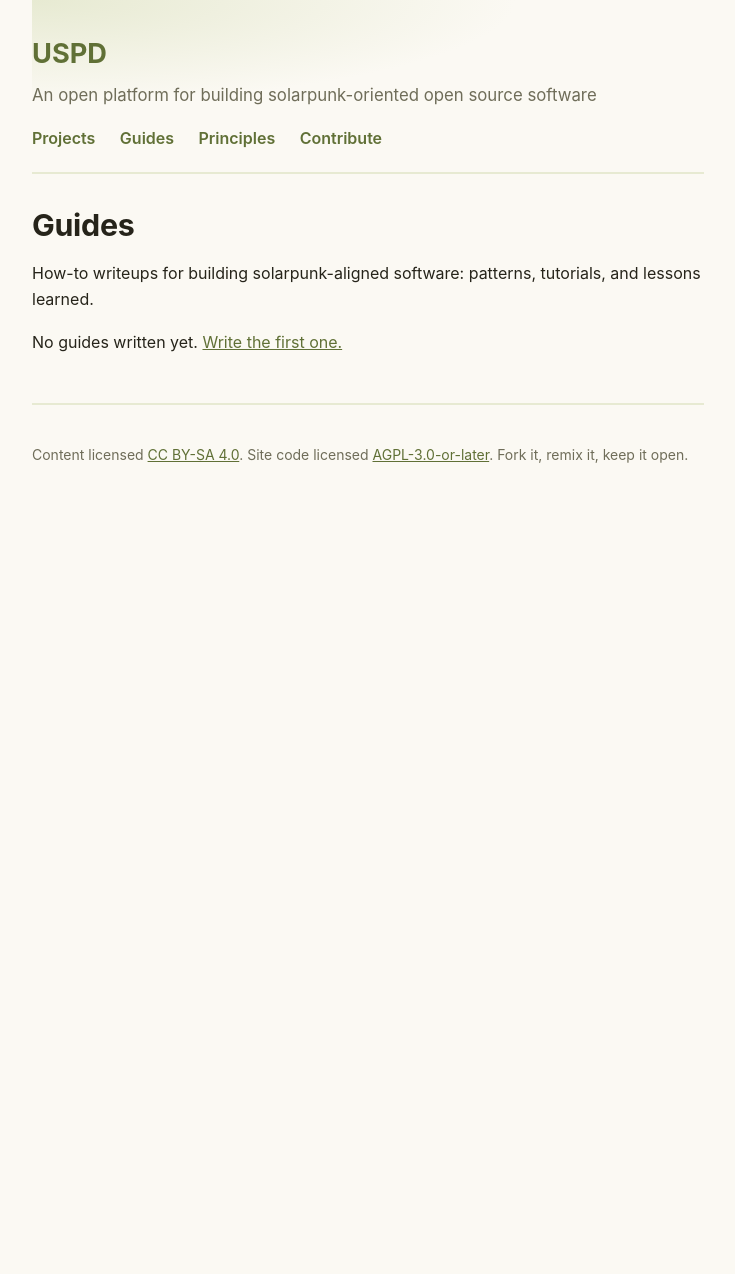
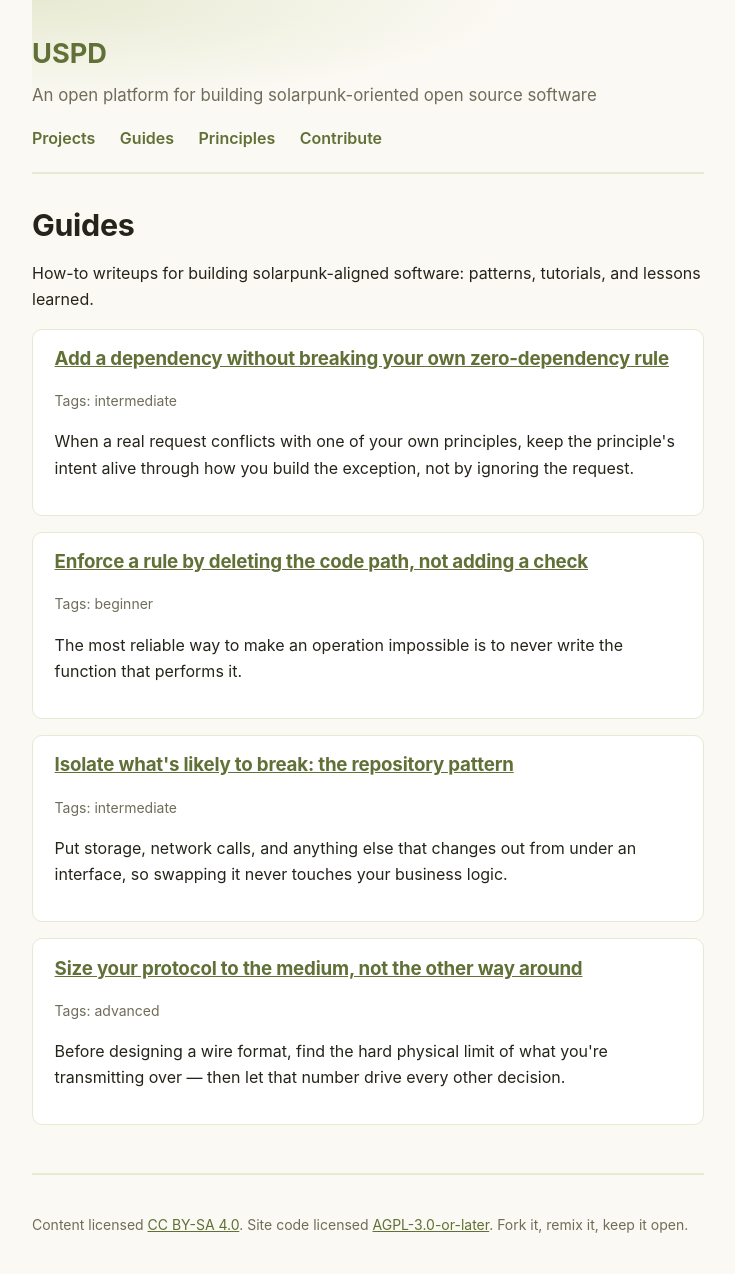
Before and after one commit to isidman/USPD, a Jekyll site: the page built from guides/index.md, in a window 1280 px wide. Shown: the whole page, without its empty margins (272-1007 px from the left). Built offline with Jekyll 4.4.1, drawn with Linux system fonts in a browser that asks for light colours; before the commit the page ends 900 px from its top, so only the background shows below that; part of the change alters nothing that is shown.

Commit message:
Add four guides grounded in real code, cite all principle sources
Guides section was empty. Each guide teaches one principle through a
worked example that's actually built and tested in this repo, not
hypothetical advice:

- Isolate what's likely to break -- toolshed's swappable storage
  repositories (memory vs jsonfile behind the same interface)
- Size your protocol to the medium -- meshfeed's LoRa packet budget,
  derived from a cited hard constraint rather than picked by feel
- Enforce a rule by deleting the code path -- deltos's Ledger having
  no transfer/send/spend method anywhere, asserted by its own test
- Progressive enhancement, actually verified -- this site's own
  anime.js addition, and the three failure-mode Playwright passes
  that proved the fallback holds rather than just asserting it does

Every file path and method signature cited was checked against the
real source before writing it down (caught and fixed two: deltos's
ledger lives at src/engine/, not internal/engine/, and it exposes more
read methods than the first draft claimed).

Enriched principles.md's citations: added the green/sustainable
software engineering sources (Green Software Foundation, GREENS
workshop, LIMITS workshop) that CLAUDE.md itself cites but the public
principles page previously dropped, and added a Sources section
pointing to the additional prior art each project cited when actually
applying a principle (meshfeed -> Secure Scuttlebutt + Meshtastic,
deltos -> demurrage currency / Gesell's Freigeld) rather than
repeating project-specific reasoning at the site level.

Verified, not assumed: built the full site, grepped every generated
file for any un-prefixed absolute link (none), then served it under a
real /USPD/ path prefix and drove it with Playwright through the
guides index, a guide detail page, and the principles page -- zero
failed requests.

Co-Authored-By: Claude Sonnet 5 <noreply@anthropic.com>
Claude-Session: https://claude.ai/code/session_01LkqVYif4XVpSP4ZJTXSjB2

````diff
--- /dev/null
+++ b/_guides/enforce-by-deleting-the-code-path.md
@@ -0,0 +1,75 @@
+---
+title: "Enforce a rule by deleting the code path, not adding a check"
+summary: "The most reliable way to make an operation impossible is to never write the function that performs it."
+difficulty: beginner
+related_projects:
+  - deltos
+---
+
+## Two ways to forbid something
+
+Say your system needs a rule like "users can't transfer credits to each
+other." There are two ways to build that:
+
+**Option A — a permission check.** Write a `transfer(from, to, amount)`
+function, then guard it: `if !currentUser.canTransfer() { return error }`.
+The capability exists in the code; something else decides, at runtime,
+whether to allow it this time.
+
+**Option B — no function.** Don't write `transfer` at all. There is no
+code path that moves value between two accounts, anywhere in the module.
+
+Option A is usually where people start, because it maps directly onto how
+the rule is described ("users can't transfer" sounds like "check if they
+can, then decide"). But every permission check is something that can be
+misconfigured, bypassed by a new code path that forgets to call it, or
+quietly changed by someone who doesn't know why it's there. A function
+that was never written can't be bypassed, because there's nothing to call.
+
+This is [USPD principle 6]({{ '/principles/' | relative_url }}) applied
+to correctness, not just dependencies: "the most reliable component is
+the one that doesn't exist." A permission check is a component. Its
+absence is more reliable than its presence.
+
+## When this applies
+
+Not every rule can be an absence — sometimes the capability has to exist
+for some users and not others, and a permission check is the only honest
+option. Option B works specifically when **nobody**, under any
+circumstance, is supposed to have the capability. If the rule is really
+"only admins can transfer," that's Option A — a check, applied correctly.
+If the rule is "credits are not a currency, they cannot be transferred,
+full stop," that's Option B — and writing the function "just in case,
+gated behind a check" undersells how firm the rule actually is.
+
+## Worked example
+
+[`deltos`]({{ '/projects/deltos/' | relative_url }})'s credit ledger has
+exactly this rule: credits are non-transferable by design, stated as an
+architectural constraint in the project's own specification, not a policy
+decision that could reasonably change. `src/engine/ledger.ts`'s `Ledger`
+class has one way in (`record`) and several ways to read (`history`,
+`currentBalance`, and two projection helpers) — but critically, no way to
+move value between two ledgers:
+
+```typescript
+class Ledger {
+  record(input: NewContribution): Contribution { /* ... */ }
+  currentBalance(now: number, essentialsOptedOut: boolean): number { /* ... */ }
+  // ...history() and two projection methods, all read-only
+}
+```
+
+No `transfer`, `send`, or `spend` method exists anywhere in the file, or
+anywhere in the package. The test suite documents this as deliberate
+rather than accidental — `ledger.test.ts` asserts those methods are
+`undefined` on the class, so if one is ever added, the test fails and
+points back at the comment explaining why it wasn't there in the first
+place, rather than silently allowing a rule to erode.
+
+## The tell
+
+If you find yourself writing a comment like `// never call this in
+production` or `// this should always return false`, that's a sign the
+capability shouldn't exist as a callable function at all. Delete the
+function; keep the comment as the explanation for why it's gone.
--- /dev/null
+++ b/_guides/isolate-what-breaks.md
@@ -0,0 +1,89 @@
+---
+title: "Isolate what's likely to break: the repository pattern"
+summary: "Put storage, network calls, and anything else that changes out from under an interface, so swapping it never touches your business logic."
+difficulty: intermediate
+related_projects:
+  - toolshed
+---
+
+## The problem
+
+Storage backends change. A prototype starts with an in-memory map; a real
+deployment needs a database; a test needs something fast and disposable.
+If your business logic calls `sql.Query(...)` directly, every one of those
+changes means editing the code that actually matters — the part that
+decides *what* to store, not *where*.
+
+USPD's own [principles]({{ '/principles/' | relative_url }}) name this
+directly: isolate what's likely to break behind a clearly named, swappable
+adapter. "Likely to break" isn't limited to literal failures — it also
+means "likely to change," which storage always does.
+
+## The pattern
+
+Define the interface where you *use* it, not where you implement it. This
+is the opposite of how it's often taught (define the interface next to the
+struct that implements it) — but if the interface lives with the consumer,
+the consumer never needs to know which implementation it's talking to.
+
+In pseudocode:
+
+```
+// In the package that does the actual work:
+interface ResourceRepository {
+    Create(resource) error
+    Get(id) (resource, error)
+    List() ([]resource, error)
+}
+
+type Service struct {
+    resources ResourceRepository   // not a concrete database type
+}
+
+func (s *Service) AddResource(r resource) error {
+    // business logic here never mentions SQL, JSON files, or memory maps
+    return s.resources.Create(r)
+}
+```
+
+Then write as many implementations of that interface as you need:
+
+```
+// memory/store.go — for tests, zero setup
+type Store struct { data map[string]resource }
+func (s *Store) Create(r resource) error { s.data[r.ID] = r; return nil }
+
+// jsonfile/store.go — for a real but simple deployment
+type Store struct { path string }
+func (s *Store) Create(r resource) error { /* read file, append, write file */ }
+```
+
+`Service` doesn't change no matter which one you pass it.
+
+## Worked example
+
+[`toolshed`]({{ '/projects/toolshed/' | relative_url }}) does exactly
+this. `lending.ResourceRepository` and `lending.LoanRepository` are
+defined in `internal/lending/service.go` — next to `lending.Service`,
+the thing that *uses* them, not next to any implementation.
+
+Two implementations exist, both passing the same tests because they
+satisfy the same interface:
+
+- `internal/storage/memory` — an in-memory map, used by every unit test.
+  No setup, no cleanup, no network.
+- `internal/storage/jsonfile` — a real but simple backend for the runnable
+  demo, storing data as human-readable JSON on disk.
+
+`toolshed/BLUEPRINT.md` names the next step this pattern sets up for free:
+"swap in Postgres or SQLite by implementing the same two interfaces —
+`lending` and `api` don't change." Nobody has done that yet, but the
+seam is already there, proven by the fact that two implementations
+already exist and neither required touching `Service`.
+
+## How to tell if you've done this right
+
+Try to describe your business logic out loud without saying the name of
+a database, file format, or network library. If you can't, the interface
+boundary is in the wrong place — it's leaking implementation detail into
+the part of the code that should only care about *what*, not *how*.
--- /dev/null
+++ b/_guides/progressive-enhancement-without-breaking-your-own-rules.md
@@ -0,0 +1,75 @@
+---
+title: "Add a dependency without breaking your own zero-dependency rule"
+summary: "When a real request conflicts with one of your own principles, keep the principle's intent alive through how you build the exception, not by ignoring the request."
+difficulty: intermediate
+---
+
+## The situation
+
+USPD's [principles]({{ '/principles/' | relative_url }}) say "no
+extraneous components" and "common and bulk over novel." For a while, that
+meant this site shipped zero JavaScript — plain HTML and CSS, nothing to
+load, nothing to fail. Then a real request came in: add animations, using
+a specific library, for a better feel.
+
+That's a direct request, not a suggestion to weigh — but "just add the
+script tag" would quietly break the actual reason the zero-JS rule
+existed: content that depends on a third-party CDN to become visible is
+one ad-blocker or one outage away from a blank page. The fix isn't to
+refuse the request or to follow it carelessly. It's to build the
+exception so the *reason* behind the old rule still holds, even though
+the rule's letter no longer does.
+
+## The method: progressive enhancement, actually verified
+
+"Progressive enhancement" is a familiar phrase — build a working baseline,
+then layer enhancements on top that degrade safely if they fail. The part
+usually skipped is the *verified* half: most code that claims to degrade
+gracefully has never actually been run with the enhancement missing.
+
+1. **Make the baseline state the real, final state.** Not a hidden state
+   waiting for JavaScript to reveal it — the plain-CSS version should be
+   what a user is looking at if nothing else ever loads.
+2. **Let the enhancement layer add on top, never replace.** It should be
+   physically impossible for the enhancement's failure to leave the page
+   in a worse state than the baseline.
+3. **Test the failure case, not just the success case.** Block the
+   dependency. Set the accessibility preference that should disable it.
+   Confirm the baseline still holds under both — with an actual browser,
+   not by inspecting the code and assuming it's fine.
+
+## Worked example
+
+USPD's own homepage does this for its card entrance animation. The
+CSS (`assets/css/style.css`) never hides `.reveal` elements — they're
+fully visible by default, full stop. `assets/js/site.js` is the entire
+enhancement, and it's structured as a sequence of early-exit guards:
+
+```js
+if (typeof anime === "undefined") return;               // CDN failed to load
+if (matchMedia("(prefers-reduced-motion: reduce)").matches) return; // visitor opted out
+// only past both guards does anything get animated —
+// and even then, elements were already visible before this ran
+```
+
+This was verified three separate ways with a real browser (Playwright),
+not asserted in a comment and trusted:
+
+- The CDN request blocked entirely → content stayed fully visible.
+- `prefers-reduced-motion: reduce` set → content stayed fully visible
+  immediately, no animation delay.
+- The real library actually loaded → the animation genuinely ran, caught
+  mid-interpolation (opacity at 0.89 partway through a fade) before
+  settling at 1.
+
+All three had to pass before the change shipped. Two of three are the
+"boring" failure cases — the ones that are easy to skip testing because
+nothing looks broken in the editor.
+
+## The general lesson
+
+A principle being overridden by a specific request isn't a reason to drop
+the principle everywhere it touches the change. It's a reason to ask what
+the principle was actually protecting against, and build the exception so
+that protection survives — then prove it survived, rather than assuming
+good structure implies correct behavior.
--- /dev/null
+++ b/_guides/size-your-protocol-to-the-medium.md
@@ -0,0 +1,76 @@
+---
+title: "Size your protocol to the medium, not the other way around"
+summary: "Before designing a wire format, find the hard physical limit of what you're transmitting over — then let that number drive every other decision."
+difficulty: advanced
+related_projects:
+  - meshfeed
+---
+
+## The mistake this guide helps you avoid
+
+It's tempting to design a message format the way you'd design an API
+response — pick a friendly serialization (JSON is the default reflex),
+add the fields you need, ship it. That works fine over HTTP, where a
+payload can be kilobytes without anyone noticing.
+
+It fails completely on a constrained medium. LoRa radio, for example, has
+a real payload ceiling of roughly 51–222 bytes depending on spreading
+factor and region. JSON's per-field key overhead (`{"borrower_id":"alice"}`
+spends 15 bytes on the key alone) can blow that budget before you've sent
+any actual data. USPD's [common/bulk principle]({{ '/principles/' | relative_url }})
+says default to boring formats — but "boring" has to be relative to your
+actual constraint, and on a 200-byte budget, JSON is the exotic choice,
+not the safe one.
+
+## The method
+
+1. **Find the hard number first.** Not an estimate — a cited one, from the
+   medium's actual specification. For LoRa this is the regional parameters
+   documentation (e.g. The Things Network's EU868 page). Write it down as
+   a named constant before you design anything else.
+
+2. **Budget the header before the payload.** Decide what every message
+   needs regardless of type — a type tag, an identifier, a hop count,
+   a dedup ID — and size that first. It's fixed overhead you pay on every
+   message, so it should be as small as correctness allows.
+
+3. **Derive every other limit from the first number.** Don't pick a
+   separate "max content length" by feel — subtract the header size (and
+   any per-type fields) from the hard ceiling. If the ceiling ever changes
+   (a different spreading factor, a different radio entirely), one
+   constant changes and everything downstream stays consistent.
+
+4. **Write a test that asserts the boundary, not just the happy path.**
+   A test that proves content one byte over the limit is rejected, and
+   content exactly at the limit fits, catches the actual failure mode —
+   silent truncation or a dropped packet in the field — before it ships.
+
+## Worked example
+
+[`meshfeed`]({{ '/projects/meshfeed/' | relative_url }}) does all four
+steps in `internal/domain/packet.go`:
+
+```go
+// The hard number, cited, as the one thing everything else derives from:
+const MaxPacketBytes = 200
+
+// The header every message pays regardless of type:
+//   type(1) + feedID(8) + TTL(1) + msgID(4) = 14 bytes
+const headerBytes = 1 + 8 + 1 + 4
+
+// Derived, not independently chosen:
+const MaxItemContentBytes = MaxPacketBytes - headerBytes - 4 - 4
+```
+
+`internal/domain/packet_test.go` asserts the boundary directly:
+content at exactly `MaxItemContentBytes` fits in exactly `MaxPacketBytes`;
+content one byte over is rejected with `ErrPacketTooLong`. Both are real,
+executable tests — not a comment claiming the limit is respected.
+
+## When this applies beyond radio
+
+The same method applies to SMS (160 characters), a QR code's data
+capacity, or any message queue with a per-message size limit your
+provider bills you for. The medium's ceiling is always non-negotiable;
+your format is the only variable you control, so let the ceiling drive
+the format instead of hoping your format fits.
--- a/principles.md
+++ b/principles.md
@@ -7,14 +7,14 @@ permalink: /principles/
 
 USPD catalogs and documents software built along Solarpunk lines: technology
 that serves people and ecosystems, designed to be repaired and remixed
-rather than replaced. These principles come from Pete Seeger's repair
-hierarchy, [Solarpunk City](https://solarpunkcity.org/)'s design principles
-(CC0), and the [GOSH Manifesto](https://openhardware.science/gosh-manifesto/)
-for open hardware — adapted for software.
+rather than replaced.
 
 They're also the checklist we ask contributors to run a project against
 before cataloging it here (see the `principles` field in a
-[project entry]({{ '/contributing/' | relative_url }})).
+[project entry]({{ '/contributing/' | relative_url }})), and the same
+checklist this repository's own code is written against — see
+[`CLAUDE.md`](https://github.com/isidman/USPD/blob/main/CLAUDE.md) in the
+repo root.
 
 1. **Repair over replace.** Prefer mature, widely-maintained dependencies.
    A broken or abandoned dependency should be swappable, not a reason to
@@ -48,3 +48,52 @@ before cataloging it here (see the `principles` field in a
   stays low.
 - Projects listed here should stay forkable — permissive or copyleft
   licensing, never closed.
+
+## Sources
+
+The 8 numbered rules above come from three places, cross-checked against
+each other rather than taken from just one:
+
+- **Pete Seeger's repair hierarchy** — reduce, reuse, repair, rebuild,
+  refurbish, refinish, resell, recycle, compost, in that order of
+  preference. Rules 1 and 6 are this applied to dependencies: prefer
+  keeping what exists over replacing it, and prefer not needing the thing
+  at all over adding it.
+- **[Solarpunk City](https://solarpunkcity.org/)**'s design principles
+  (CC0 — no rights reserved). Rules 2, 3, 4, and 7 (common/bulk
+  components, parameterized designs, modularity, and designs a builder
+  can actually implement) are taken close to verbatim from its published
+  guidance for physical and hardware projects, adapted here for software.
+  Its Makerspace-practice writeup is the direct source for the Community
+  section above.
+- **The [GOSH Manifesto](https://openhardware.science/gosh-manifesto/)**
+  (Gathering for Open Science Hardware) — independently arrived at
+  criteria for open hardware (repairable, lowest-cost materials,
+  understandable documentation, non-territorial collaboration) that
+  overlap heavily with Solarpunk City's, which is why both are cited: two
+  unrelated communities converging on the same rules is a stronger signal
+  than either alone.
+
+Rule 6 ("no extraneous components") and the general framing of software
+sustainability also draw on current **green/sustainable software
+engineering** work — the [Green Software Foundation](https://greensoftware.foundation/)'s
+practices, the GREENS workshop series on energy-efficient software design,
+and the LIMITS workshop on computing degrowth. This repository's own
+[`CLAUDE.md`](https://github.com/isidman/USPD/blob/main/CLAUDE.md) names
+these explicitly as the source cross-checked against Seeger/Solarpunk
+City/GOSH when the rules were first written down.
+
+**Individual catalog entries cite further prior art of their own** where a
+specific design decision has a direct real-world precedent, rather than
+repeating it here at the site level:
+
+- [`meshfeed`]({{ '/projects/meshfeed/' | relative_url }})'s sync protocol
+  is explicitly built on [Secure Scuttlebutt](https://en.wikipedia.org/wiki/Secure_Scuttlebutt)'s
+  append-only feed/gossip model and [Meshtastic](https://meshtastic.org/docs/overview/mesh-algo/)'s
+  managed flood-routing mechanism.
+- [`deltos`]({{ '/projects/deltos/' | relative_url }})'s decaying credit
+  balance is explicitly framed as a software implementation of
+  **demurrage currency** (Silvio Gesell's *Freigeld*, and real regional
+  currencies like the Chiemgauer) rather than a novel invention.
+
+See each project's own `BLUEPRINT.md` for the full reasoning.
````
